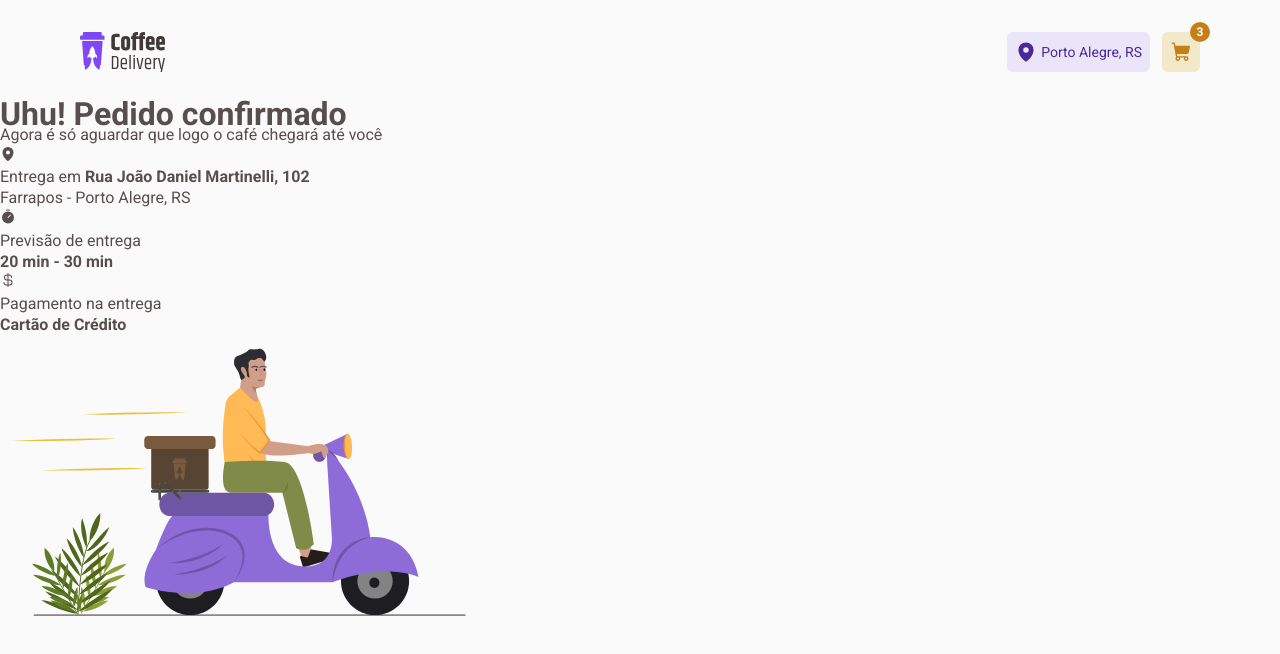
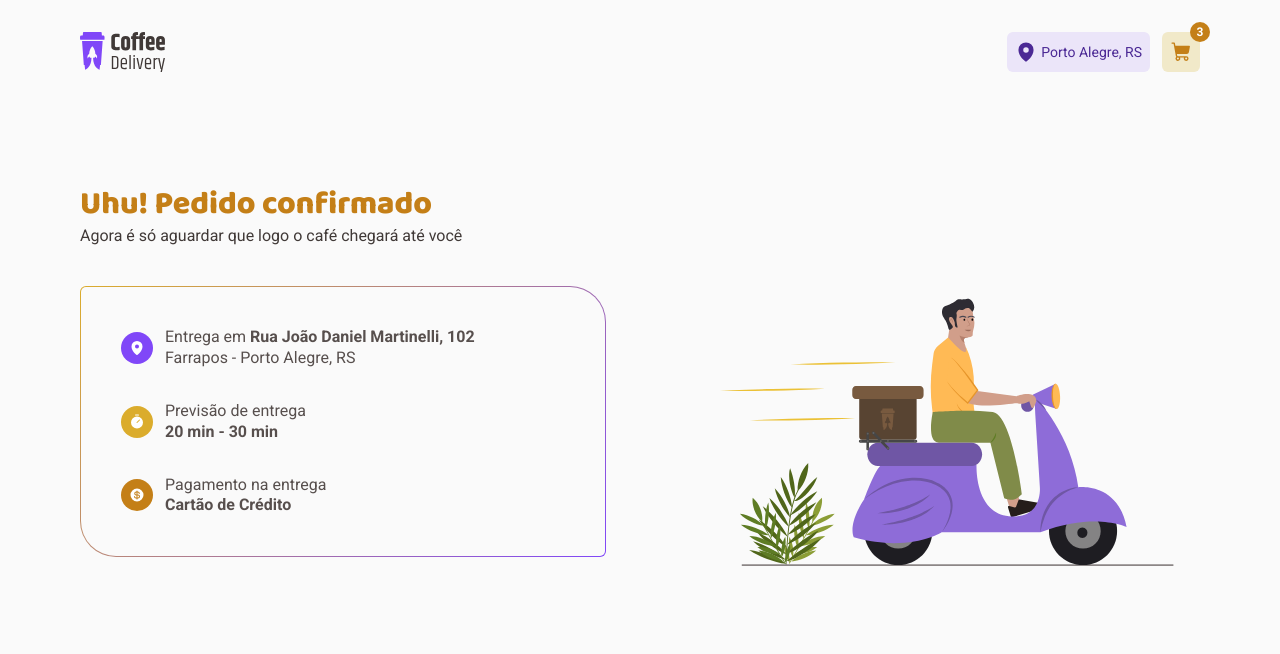
Before and after one commit to guipmdev/coffee-delivery, a React (Vite) app: page /success in a window 1280 px wide. Shown: the top 654 px of the page. Built offline with nearby package versions, Linux system fonts and the light colour scheme.

Commit message:
feat: Add Differential component to Success page

```diff
--- a/src/components/Differential/index.tsx
+++ b/src/components/Differential/index.tsx
@@ -1,23 +1,26 @@
+import { DifferentialContainer } from './styles'
+
+import { ReactNode } from 'react'
+
 import { Icon } from '@phosphor-icons/react'
-import { DifferentialContainer } from './styles'
 
 interface DifferentialProps {
   icon: Icon
-  content: string
   backgroundColor: string
+  children: ReactNode
 }
 
 export function Differential({
   icon: CustomIcon,
-  content,
   backgroundColor,
+  children,
 }: DifferentialProps) {
   return (
     <DifferentialContainer backgroundColor={backgroundColor}>
       <span>
         <CustomIcon size={16} weight="fill" />
       </span>
-      <p>{content}</p>
+      <div>{children}</div>
     </DifferentialContainer>
   )
 }
--- a/src/components/Differential/styles.ts
+++ b/src/components/Differential/styles.ts
@@ -9,7 +9,6 @@ export const DifferentialContainer = styled.li<DifferentialProps>`
   align-items: center;
 
   span {
-    height: 100%;
     padding: 0.5rem;
     border-radius: 50%;
     margin-right: 0.75rem;
@@ -20,7 +19,9 @@ export const DifferentialContainer = styled.li<DifferentialProps>`
     background: ${(props) => props.theme[props.backgroundColor]};
   }
 
-  p {
-    font: ${(props) => props.theme['text-m']};
+  div {
+    p {
+      font: ${(props) => props.theme['text-m']};
+    }
   }
 `
--- a/src/pages/Home/styles.ts
+++ b/src/pages/Home/styles.ts
@@ -17,7 +17,7 @@ export const Intro = styled.section`
   padding: 5.875rem 2rem 6.75rem;
   margin: 0 auto;
 
-  & > img {
+  img {
     width: 100%;
     min-width: 238px;
     max-width: 476px;
--- a/src/pages/Success/index.tsx
+++ b/src/pages/Success/index.tsx
@@ -1,58 +1,43 @@
 import { SuccessContainer } from './styles'
 
 import { MapPin, Timer, CurrencyDollar } from '@phosphor-icons/react'
+
+import { Differential } from '../../components/Differential'
 
 import MotoboyDelivery from '../../assets/motoboy-delivery.svg'
 
 export function Success() {
   return (
     <SuccessContainer>
-      <div>
-        <div>
       <h1>Uhu! Pedido confirmado</h1>
       <p>Agora é só aguardar que logo o café chegará até você</p>
-        </div>
 
+      <div>
         <ul>
-          <li>
-            <span>
-              <MapPin weight="fill" />
-            </span>
-            <div>
+          <Differential icon={MapPin} backgroundColor="purple">
             <p>
               Entrega em <strong>Rua João Daniel Martinelli, 102</strong>
             </p>
             <p>Farrapos - Porto Alegre, RS</p>
-            </div>
-          </li>
+          </Differential>
 
-          <li>
-            <span>
-              <Timer weight="fill" />
-            </span>
-            <div>
+          <Differential icon={Timer} backgroundColor="yellow">
             <p>Previsão de entrega</p>
             <p>
               <strong>20 min - 30 min</strong>
             </p>
-            </div>
-          </li>
+          </Differential>
 
-          <li>
-            <span>
-              <CurrencyDollar />
-            </span>
-            <div>
+          <Differential icon={CurrencyDollar} backgroundColor="yellow-dark">
             <p>Pagamento na entrega</p>
             <p>
               <strong>Cartão de Crédito</strong>
             </p>
-            </div>
-          </li>
+          </Differential>
         </ul>
-      </div>
 
         <img src={MotoboyDelivery} alt="" />
+      </div>
     </SuccessContainer>
   )
 }
--- a/src/pages/Success/styles.ts
+++ b/src/pages/Success/styles.ts
@@ -1,3 +1,66 @@
 import { styled } from 'styled-components'
 
-export const SuccessContainer = styled.main``
+export const SuccessContainer = styled.main`
+  max-width: ${(props) => props.theme['max-width']};
+  margin: 0 auto;
+  padding: 5rem 2rem 6.75rem;
+
+  h1 {
+    color: ${(props) => props.theme['yellow-dark']};
+    font: ${(props) => props.theme['title-l']};
+  }
+
+  h1 + p {
+    color: ${(props) => props.theme['base-subtitle']};
+    font: ${(props) => props.theme['regular-l']};
+
+    margin-bottom: 2.5rem;
+  }
+
+  & > div {
+    display: grid;
+    grid-template-columns: minmax(auto, 526px) 1fr;
+    gap: 6.375rem;
+
+    img {
+      width: 100%;
+      min-width: calc(0.55 * 492px);
+      max-width: 492px;
+      height: 100%;
+
+      margin: 0 auto;
+    }
+
+    ul {
+      display: flex;
+      flex-direction: column;
+      gap: 2rem;
+
+      width: 100%;
+      height: fit-content;
+
+      padding: 2.5rem;
+      border: 1px solid transparent;
+      border-radius: 6px 36px;
+
+      background: linear-gradient(
+            ${(props) => `${props.theme.background}, ${props.theme.background}`}
+          )
+          padding-box,
+        linear-gradient(
+            135deg,
+            ${(props) => `${props.theme.yellow}, ${props.theme.purple}`}
+          )
+          border-box;
+
+      list-style: none;
+    }
+  }
+
+  @media (max-width: 768px) {
+    & > div {
+      display: flex;
+      flex-direction: column-reverse;
+    }
+  }
+`
```
Lines whose indentation alone changed are shown as unchanged.
